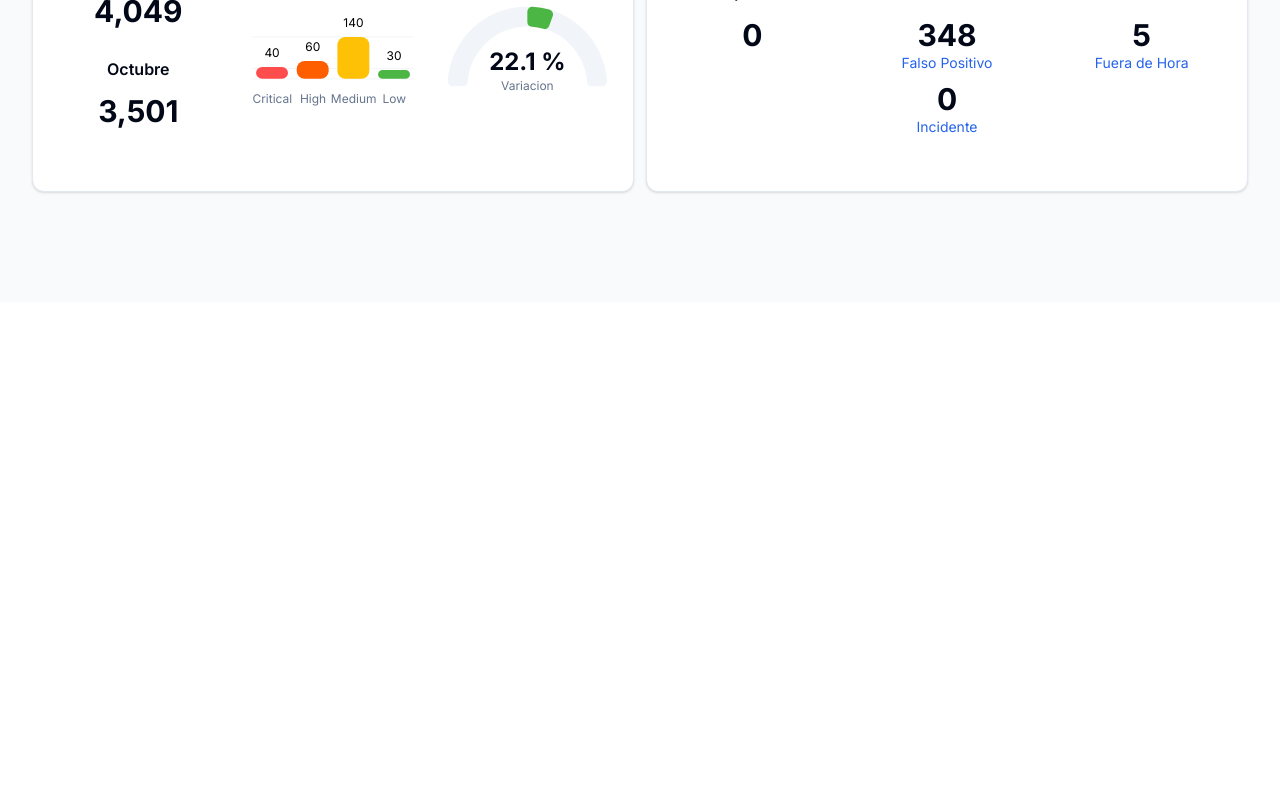
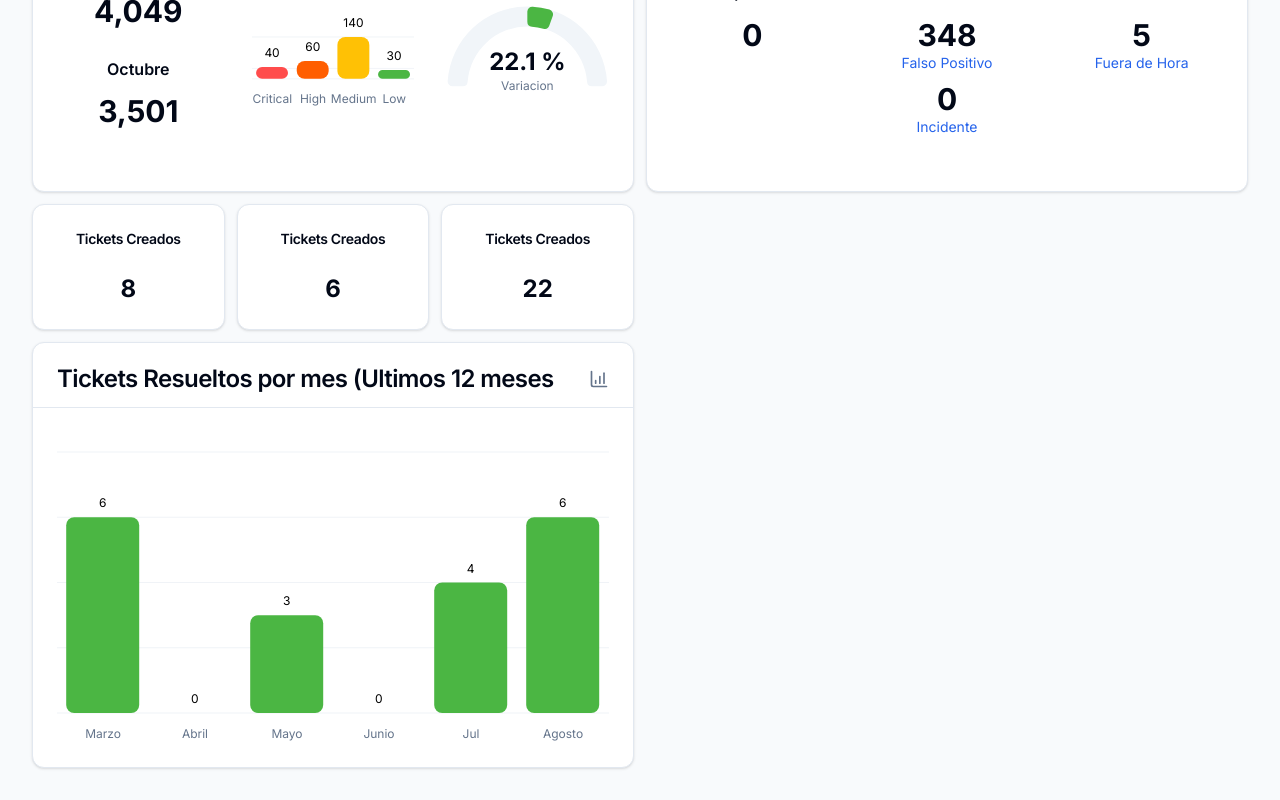
Before and after one commit to redBaron23/sentry, a Next.js app: page / in a window 1280 px wide. Shown: the part 498-1298 px from the top of the page. Before the commit the page ends 800 px from the top, so only its background shows below. Built offline with nearby package versions, Linux system fonts and the light colour scheme.

Commit message:
add dashboard

```diff
--- a/src/app/page.tsx
+++ b/src/app/page.tsx
@@ -1,13 +1,38 @@
 import { BarChart } from "@/components/atoms/charts/bar-chart";
 import { RadialChart } from "@/components/atoms/charts/radial-chart";
 import { VariationChart } from "@/components/atoms/charts/variation-chart";
+import TicketCountCard from "@/components/atoms/ticket-count-card";
 import ChartCard from "@/components/organisms/charts/chart-card";
 import Link from "next/link";
+
+const vulnerabilitiesChartData = {
+  critical: {
+    label: "Critical",
+    color: "hsl(var(--chart-critical))",
+    quantity: 40,
+  },
+  high: { label: "High", color: "hsl(var(--chart-high))", quantity: 60 },
+  medium: { label: "Medium", color: "hsl(var(--chart-medium))", quantity: 140 },
+  low: { label: "Low", color: "hsl(var(--chart-low))", quantity: 30 },
+};
+
+const ticketsChartData = {
+  mar: {
+    label: "Marzo",
+    color: "hsl(var(--chart-low))",
+    quantity: 6,
+  },
+  abr: { label: "Abril", color: "hsl(var(--chart-low))", quantity: 0 },
+  may: { label: "Mayo", color: "hsl(var(--chart-low))", quantity: 3 },
+  jun: { label: "Junio", color: "hsl(var(--chart-low))", quantity: 0 },
+  jul: { label: "Jul", color: "hsl(var(--chart-low))", quantity: 4 },
+  ago: { label: "Agosto", color: "hsl(var(--chart-low))", quantity: 6 },
+};
 
 export default function Home() {
   return (
     <main className="min-h-screen bg-slate-50 p-8">
-      <div className="grid grid-cols-1 xl:grid-cols-3 gap-3 mb-3">
+      <div className="grid grid-cols-1 xl:grid-cols-3 gap-3 pb-3">
         <ChartCard title="Parches de seguridad (SCCM)">
           <RadialChart title="Server" name="Server" value={55} />
           <RadialChart title="Work Station" name="Work Station" value={55} />
@@ -23,7 +48,7 @@ export default function Home() {
           <RadialChart title="Work Station" name="Work Station" value={95} />
         </ChartCard>
       </div>
-      <div className="grid grid-cols-1 md:grid-cols-2 gap-3 ">
+      <div className="grid grid-cols-1 md:grid-cols-2 gap-3 pb-3">
         <ChartCard title="Vulnerabilidades IT" cols={3}>
           <div className="flex flex-col gap-7 items-center">
             <div className="flex flex-col gap-3">
@@ -36,7 +61,10 @@ export default function Home() {
             </div>
           </div>
 
-          <BarChart title="Vulnerabilidades por Severidad" />
+          <BarChart
+            title="Vulnerabilidades por Severidad"
+            data={vulnerabilitiesChartData}
+          />
           <VariationChart value={22.1} title="Porcentaje de variacion" />
         </ChartCard>
 
@@ -74,6 +102,21 @@ export default function Home() {
           </div>
         </ChartCard>
       </div>
+      <div className="grid grid-cols-1 md:grid-cols-2 gap-3">
+        <div className="flex flex-col gap-3">
+          <div className="grid grid-cols-3 gap-3">
+            <TicketCountCard title="Tickets Creados" count={8} />
+            <TicketCountCard title="Tickets Creados" count={6} />
+            <TicketCountCard title="Tickets Creados" count={22} />
+          </div>
+          <ChartCard
+            title="Tickets Resueltos por mes (Ultimos 12 meses"
+            cols={1}
+          >
+            <BarChart data={ticketsChartData} />
+          </ChartCard>
+        </div>
+      </div>
     </main>
   );
 }
--- a/src/components/atoms/charts/bar-chart.tsx
+++ b/src/components/atoms/charts/bar-chart.tsx
@@ -10,49 +10,40 @@ import {
 } from "recharts";
 
 import {
-  ChartConfig,
   ChartContainer,
   ChartTooltip,
   ChartTooltipContent,
 } from "@/components/ui/chart";
 
-export const description = "A bar chart with an active bar and labels";
-
-const chartData = [
-  { vulnerability: "critical", quantity: 40, fill: "var(--color-critical)" },
-  { vulnerability: "high", quantity: 60, fill: "var(--color-high)" },
-  { vulnerability: "medium", quantity: 140, fill: "var(--color-medium)" },
-  { vulnerability: "low", quantity: 30, fill: "var(--color-low)" },
-];
-
-const chartConfig = {
-  critical: {
-    label: "Critical",
-    color: "hsl(var(--chart-critical))",
-  },
-  high: {
-    label: "High",
-    color: "hsl(var(--chart-high))",
-  },
-  medium: {
-    label: "Medium",
-    color: "hsl(var(--chart-medium))",
-  },
-  low: {
-    label: "Low",
-    color: "hsl(var(--chart-low))",
-  },
-} satisfies ChartConfig;
+interface BarData {
+  label: string;
+  color: string;
+  quantity: number;
+}
 
 interface Props {
   title?: string;
+  data: Record<string, BarData>;
 }
 
-export function BarChart({ title }: Props) {
+export function BarChart({ title, data }: Props) {
+  const chartData = Object.entries(data).map(([key, value]) => ({
+    name: key,
+    ...value,
+    fill: value.color,
+  }));
+
+  const config = Object.fromEntries(
+    Object.entries(data).map(([key, { label, color }]) => [
+      key,
+      { label, color },
+    ])
+  );
+
   return (
     <div className="flex flex-col gap-3 text-center">
       {title && <h6>{title}</h6>}
-      <ChartContainer config={chartConfig}>
+      <ChartContainer config={config}>
         <RechartBarChart
           accessibilityLayer
           margin={{ top: 20 }}
@@ -60,13 +51,11 @@ export function BarChart({ title }: Props) {
         >
           <CartesianGrid vertical={false} />
           <XAxis
-            dataKey="vulnerability"
+            dataKey="name"
             tickLine={false}
             tickMargin={10}
             axisLine={false}
-            tickFormatter={(value) =>
-              chartConfig[value as keyof typeof chartConfig]?.label
-            }
+            tickFormatter={(value) => data[value]?.label || value}
           />
           <ChartTooltip
             cursor={false}
@@ -81,7 +70,7 @@ export function BarChart({ title }: Props) {
                 <Rectangle
                   {...props}
                   fillOpacity={0.8}
-                  stroke={props.payload.fill}
+                  stroke={props.fill}
                   strokeDasharray={4}
                   strokeDashoffset={4}
                 />
--- /dev/null
+++ b/src/components/atoms/ticket-count-card.tsx
@@ -0,0 +1,21 @@
+import { Card, CardContent, CardHeader, CardTitle } from "@/components/ui/card";
+
+interface TicketCountCardProps {
+  title: string;
+  count: number;
+}
+
+const TicketCountCard = ({ title, count }: TicketCountCardProps) => {
+  return (
+    <Card className="text-center">
+      <CardHeader>
+        <CardTitle className="text-sm">{title}</CardTitle>
+      </CardHeader>
+      <CardContent>
+        <p className="text-2xl font-bold">{count}</p>
+      </CardContent>
+    </Card>
+  );
+};
+
+export default TicketCountCard;
```
